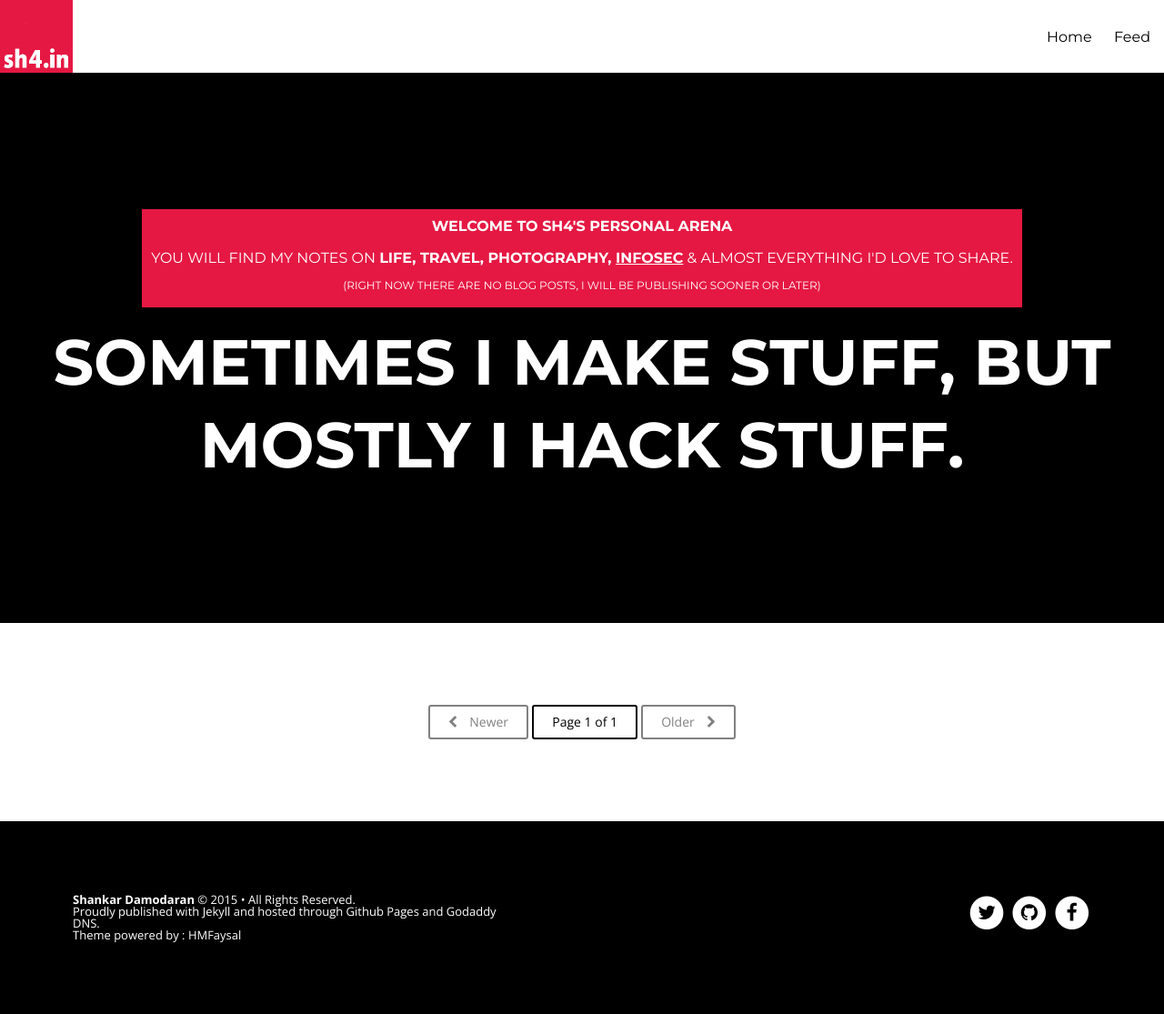
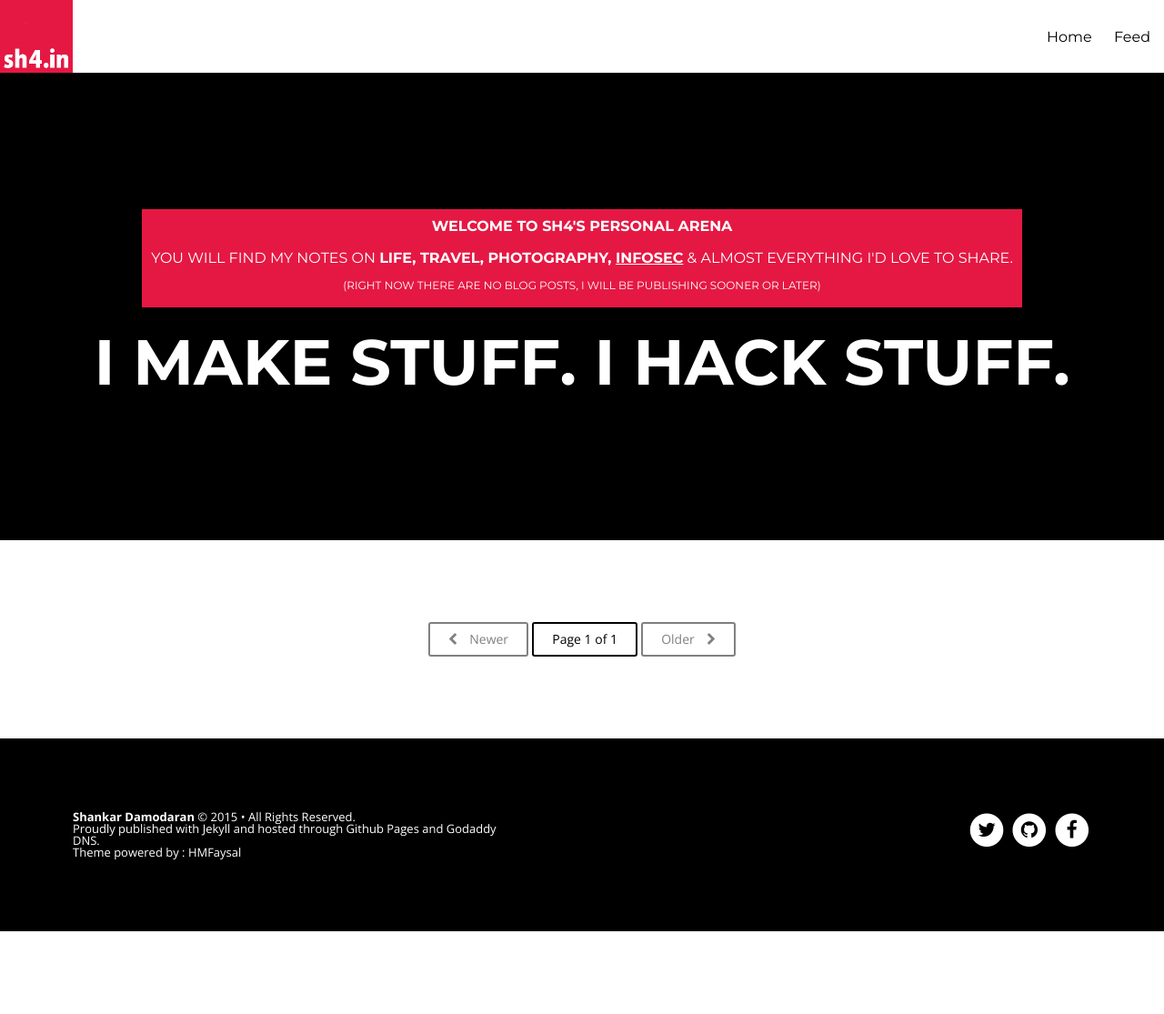
Before and after one commit to sh4nx0r/sh4nx0r.github.io, a Jekyll site: the page built from index.html, in a window 1280 px wide. Shown: the whole page at 91% size. Built offline with Jekyll 4.4.1, drawn with Linux system fonts in a browser that asks for light colours; nearby versions of some CDN libraries; the list of posts is cut into pages by our own code; after the commit the page ends 1024 px from its top, so only the background shows below that.

Commit message:
Changes to config

```diff
--- a/_config.yml
+++ b/_config.yml
@@ -1,5 +1,5 @@
 title:            <b>welcome to sh4's personal arena</b><br><br>you will find my notes on <b>life, travel, photography, <u>infosec</u></b> & almost everything I'd love to share.<br><br><sup>(Right now there are no blog posts, I will be publishing sooner or later)</sup>
-description:      Sometimes I make stuff, But mostly I hack stuff.
+description:      I make stuff. I hack stuff.
 logo:             logo.png
 disqus_shortname: sh4.in
 share:            true
```
